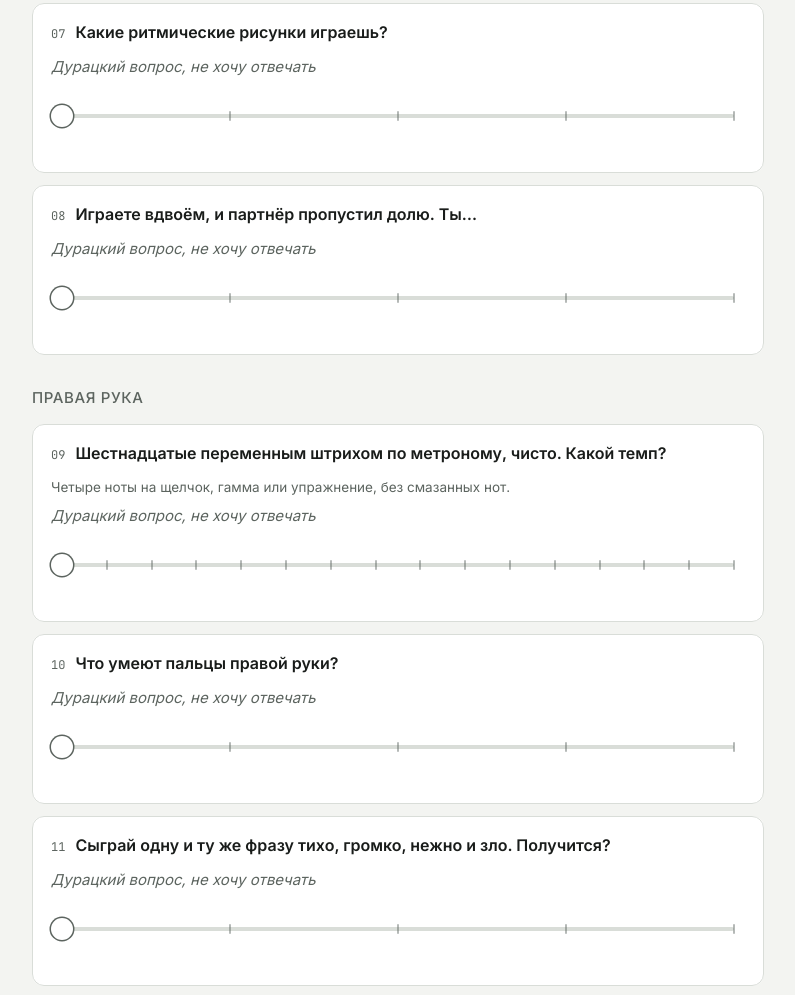
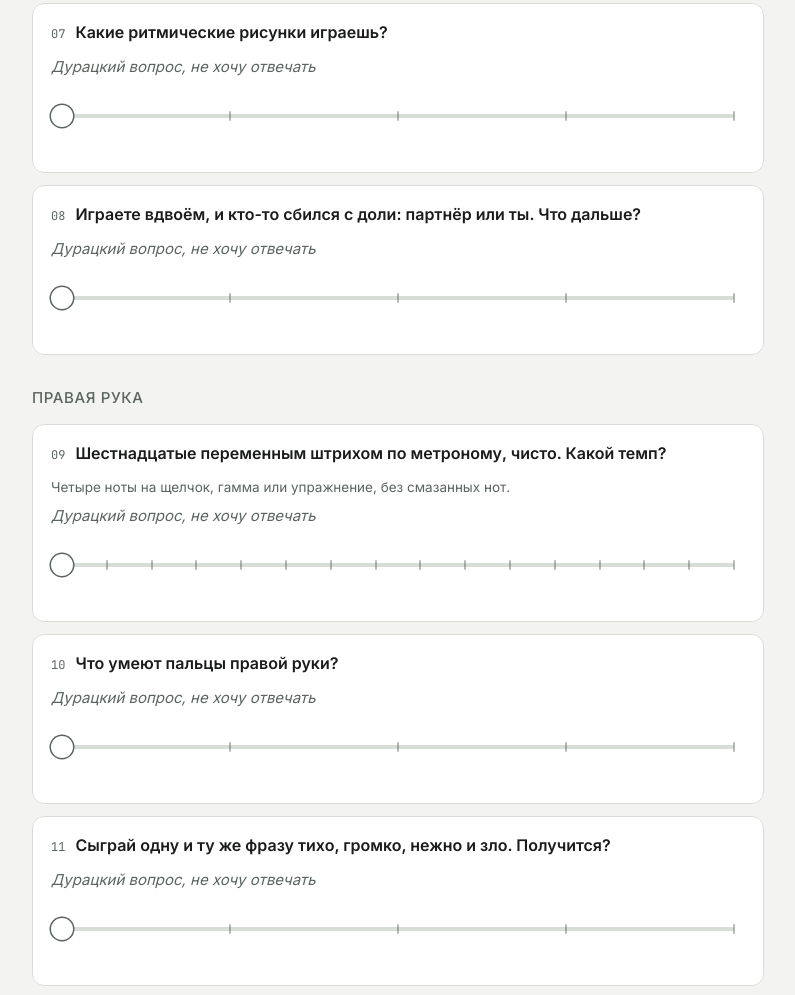
Before and after one commit to komapc/guitar-elo, a plain HTML site: page site/index.html in a window 1280 px wide. Shown: the part 1723-2718 px from the top of the page, without its empty margins (34-829 px from the left). Drawn offline with Linux system fonts and the light colour scheme; a web font is replaced by a local one.

Commit message:
Partner question: you can be the one who slips
The question assumed the partner makes the mistake. It now asks what happens when either player loses
the beat, and the stops describe recovering from both. Five stops and their hours are unchanged, so
saved answers keep their meaning and the example still scores 1240.

Co-Authored-By: Claude Opus 5.5 <noreply@anthropic.com>

```diff
--- a/site/index.html
+++ b/site/index.html
@@ -437,12 +437,12 @@ const QUESTIONS = [
     ['Глушение, акценты, офф-бит в регги и ска', 800],
     ['Фанк шестнадцатыми, шаффл, свинг', 3500],
     ['Любой стиль, размеры 5/4 и 7/8', 14000]] },
-  { id: 'partner', cat: 'rhythm', w: 0.8, text: 'Играете вдвоём, и партнёр пропустил долю. Ты…', o: [
-    ['Сбиваюсь и останавливаюсь', 30],
-    ['Останавливаюсь, потом вступаю заново', 150],
-    ['Играю дальше и через такт-другой его ловлю', 800],
-    ['Подстраиваюсь сразу, никто не заметил', 3000],
-    ['Подстраиваюсь так, что ошибка звучит как задумка', 12000]] },
+  { id: 'partner', cat: 'rhythm', w: 0.8, text: 'Играете вдвоём, и кто-то сбился с доли: партнёр или ты. Что дальше?', o: [
+    ['Всё разваливается, начинаем сначала', 30],
+    ['Останавливаемся и вступаем заново с начала куплета', 150],
+    ['Играю дальше, через такт-другой мы снова вместе', 800],
+    ['Выравниваемся сразу: свою ошибку прячу, под чужую подстраиваюсь', 3000],
+    ['Любая ошибка, своя или чужая, звучит как задумка', 12000]] },
 
   { id: 'pick', cat: 'right', w: 1, text: 'Шестнадцатые переменным штрихом по метроному, чисто. Какой темп?', hint: 'Четыре ноты на щелчок, гамма или упражнение, без смазанных нот.',
     o: numeric([50, 60, 70, 80, 90, 100, 110, 120, 130, 140, 150, 160, 170, 180, 190, 200],
```
